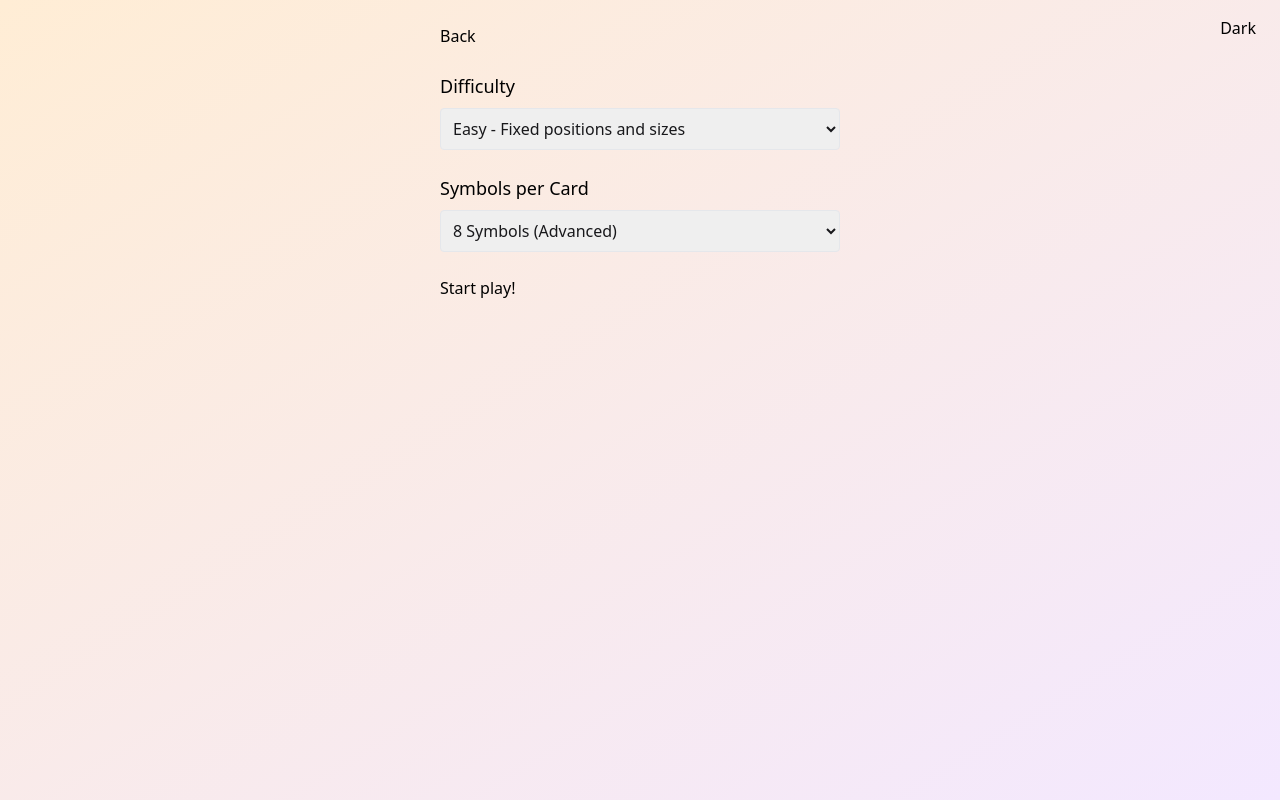
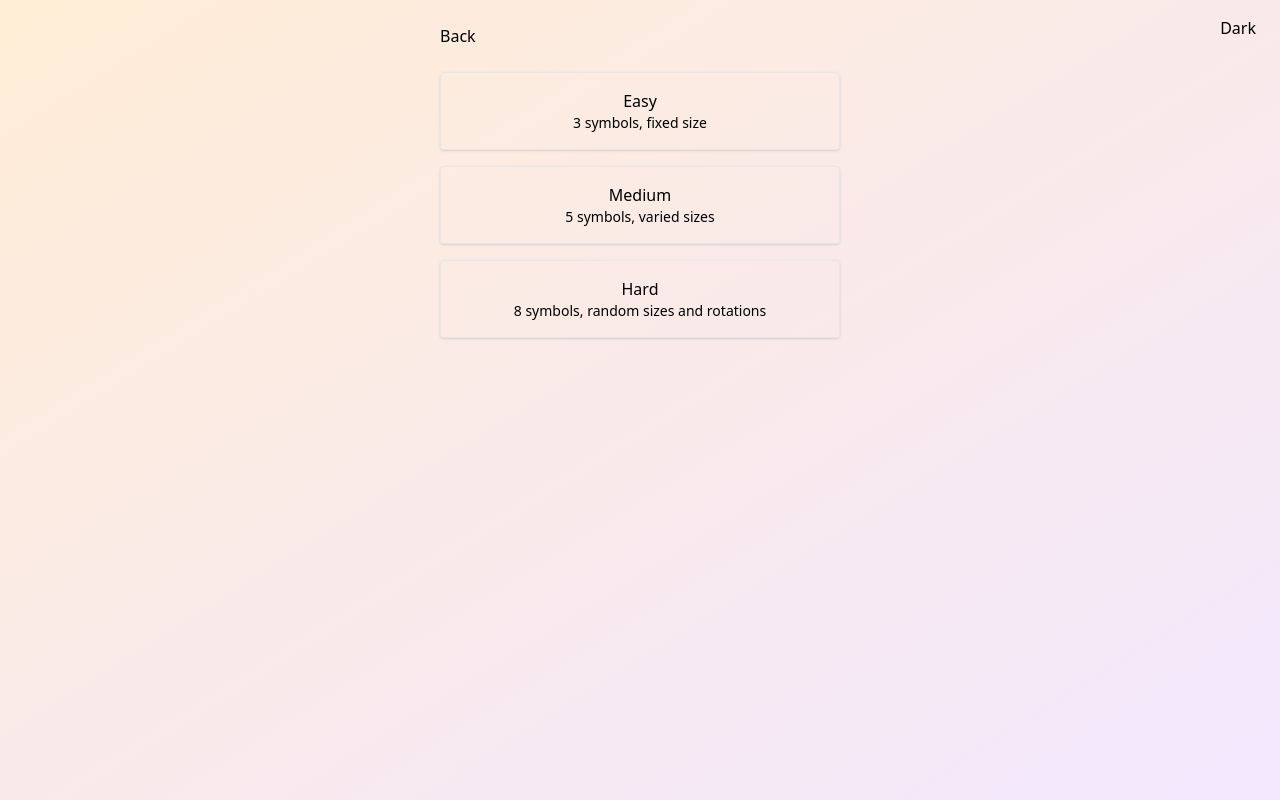
Before and after one commit to bridgeandseekdev/SpotIt, a React (Vite) app in the folder spotit-client/: page /settings/1 in a window 1280 px wide. Built offline with nearby package versions, Linux system fonts and the light colour scheme.

Commit message:
Auto config of difficulty modes

```diff
--- a/spotit-client/src/components/gameplay/GameSettings.jsx
+++ b/spotit-client/src/components/gameplay/GameSettings.jsx
@@ -1,22 +1,15 @@
-import { useState } from 'react';
 import { useNavigate } from 'react-router-dom';
+import { DIFFICULTY_CONFIGS } from '../../constants/gameConstants';
 
 const GameSettings = () => {
   const navigate = useNavigate();
-  const [settings, setSettings] = useState({
-    theme: 'classic', // keep this but don't show UI for it
-    difficulty: 'easy',
-    symbolsPerCard: '8',
-  });
 
-  const handleChange = (e) => {
-    setSettings((prev) => ({
-      ...prev,
-      [e.target.name]: e.target.value,
-    }));
-  };
-
-  const handleStartGame = () => {
+  const handleDifficultySelect = (difficulty) => {
+    const settings = {
+      theme: 'classic',
+      difficulty,
+      symbolsPerCard: DIFFICULTY_CONFIGS[difficulty].symbolsPerCard,
+    };
     navigate('/game', { state: settings });
   };
 
@@ -24,45 +17,22 @@ const GameSettings = () => {
     <div className="max-w-md mx-auto p-6 space-y-6">
       <h1 onClick={() => navigate(-1)}>Back</h1>
 
-      <div className="space-y-6">
-        <div className="space-y-2">
-          <label htmlFor="difficulty" className="block text-lg font-medium">
-            Difficulty
-          </label>
-          <select
-            name="difficulty"
-            id="difficulty"
-            value={settings.difficulty}
-            onChange={handleChange}
-            className="w-full p-2 rounded border bg-background text-text-primary"
+      <div className="grid grid-cols-1 gap-4">
+        {Object.entries(DIFFICULTY_CONFIGS).map(([difficulty]) => (
+          <button
+            key={difficulty}
+            onClick={() => handleDifficultySelect(difficulty)}
+            className="p-4 rounded border shadow hover:shadow-md transition-shadow"
           >
-            <option value="easy">Easy - Fixed positions and sizes</option>
-            <option value="medium">Medium - Size variations</option>
-            <option value="hard">Hard - Size and rotation variations</option>
-          </select>
-        </div>
-
-        <div className="space-y-2">
-          <label htmlFor="symbolsPerCard" className="block text-lg font-medium">
-            Symbols per Card
-          </label>
-          <select
-            name="symbolsPerCard"
-            id="symbolsPerCard"
-            value={settings.symbolsPerCard}
-            onChange={handleChange}
-            className="w-full p-2 rounded border bg-background text-text-primary"
-          >
-            <option value="3">3 Symbols (Beginner)</option>
-            <option value="5">5 Symbols (Intermediate)</option>
-            <option value="8">8 Symbols (Advanced)</option>
-          </select>
-        </div>
+            <h3 className="capitalize">{difficulty}</h3>
+            <p className="text-sm">
+              {difficulty === 'easy' && '3 symbols, fixed size'}
+              {difficulty === 'medium' && '5 symbols, varied sizes'}
+              {difficulty === 'hard' && '8 symbols, random sizes and rotations'}
+            </p>
+          </button>
+        ))}
       </div>
-
-      <button onClick={handleStartGame}>
-        <h3>Start play!</h3>
-      </button>
     </div>
   );
 };
--- a/spotit-client/src/constants/gameConstants.js
+++ b/spotit-client/src/constants/gameConstants.js
@@ -38,20 +38,23 @@ export const SYMBOL_POSITIONS = {
   ],
 };
 
-// export const DIFFICULTY_CONFIGS = {
-//   easy: {
-//     allowRotation: false,
-//     useRandomScaling: false,
-//     defaultScale: 'DEFAULT',
-//   },
-//   medium: {
-//     allowRotation: false,
-//     useRandomScaling: false,
-//     useScalePatterns: true,
-//   },
-//   hard: {
-//     allowRotation: true,
-//     useRandomScaling: true,
-//     maxRotation: 45,
-//   },
-// };
+export const DIFFICULTY_CONFIGS = {
+  easy: {
+    symbolsPerCard: '3',
+    allowRotation: false,
+    useRandomScaling: false,
+    defaultScale: 'DEFAULT',
+  },
+  medium: {
+    symbolsPerCard: '5',
+    allowRotation: false,
+    useRandomScaling: false,
+    useScalePatterns: true,
+  },
+  hard: {
+    symbolsPerCard: '8',
+    allowRotation: true,
+    useRandomScaling: true,
+    maxRotation: 45,
+  },
+};
--- a/spotit-client/src/constants/scaleVariants.js
+++ /dev/null
@@ -1,8 +0,0 @@
-export const SCALE_VARIANTS = {
-  UP: { mobile: { h: 'h-14', w: 'w-14' }, desktop: { h: 'h-20', w: 'w-20' } },
-  DOWN: { mobile: { h: 'h-8', w: 'w-8' }, desktop: { h: 'h-12', w: 'w-12' } },
-  DEFAULT: {
-    mobile: { h: 'h-10', w: 'w-10' },
-    desktop: { h: 'h-14', w: 'w-14' },
-  },
-};
```
